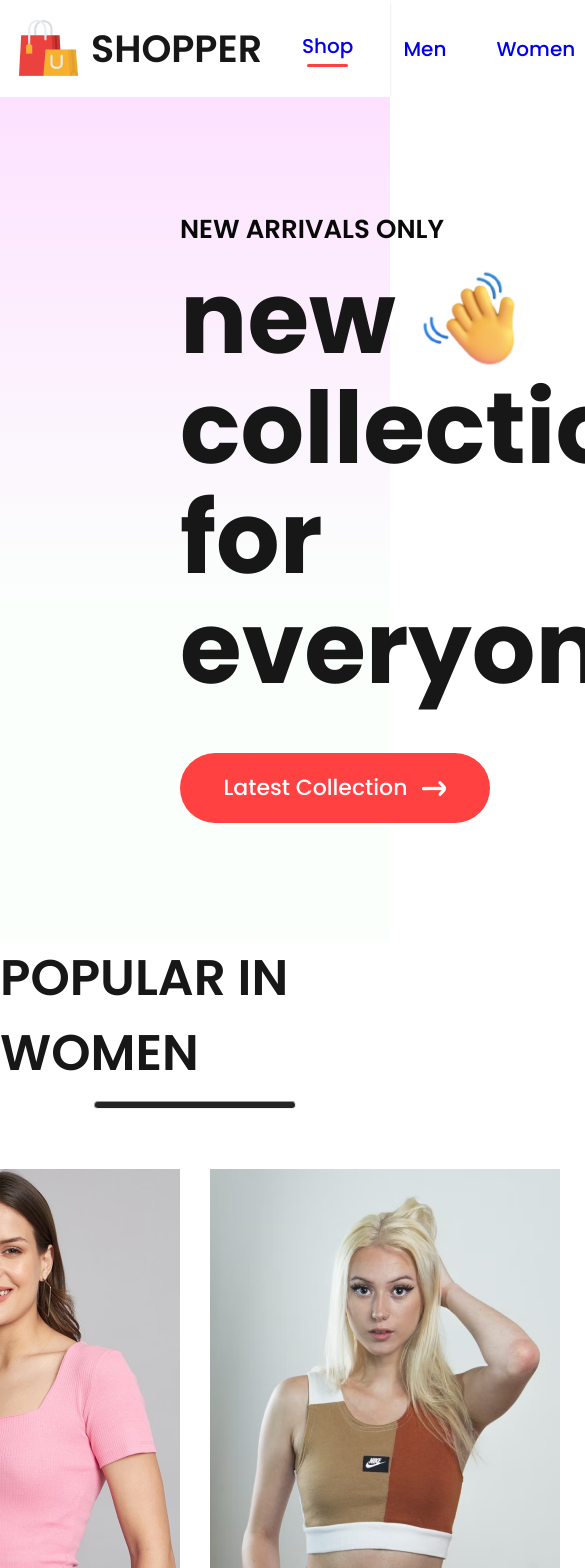
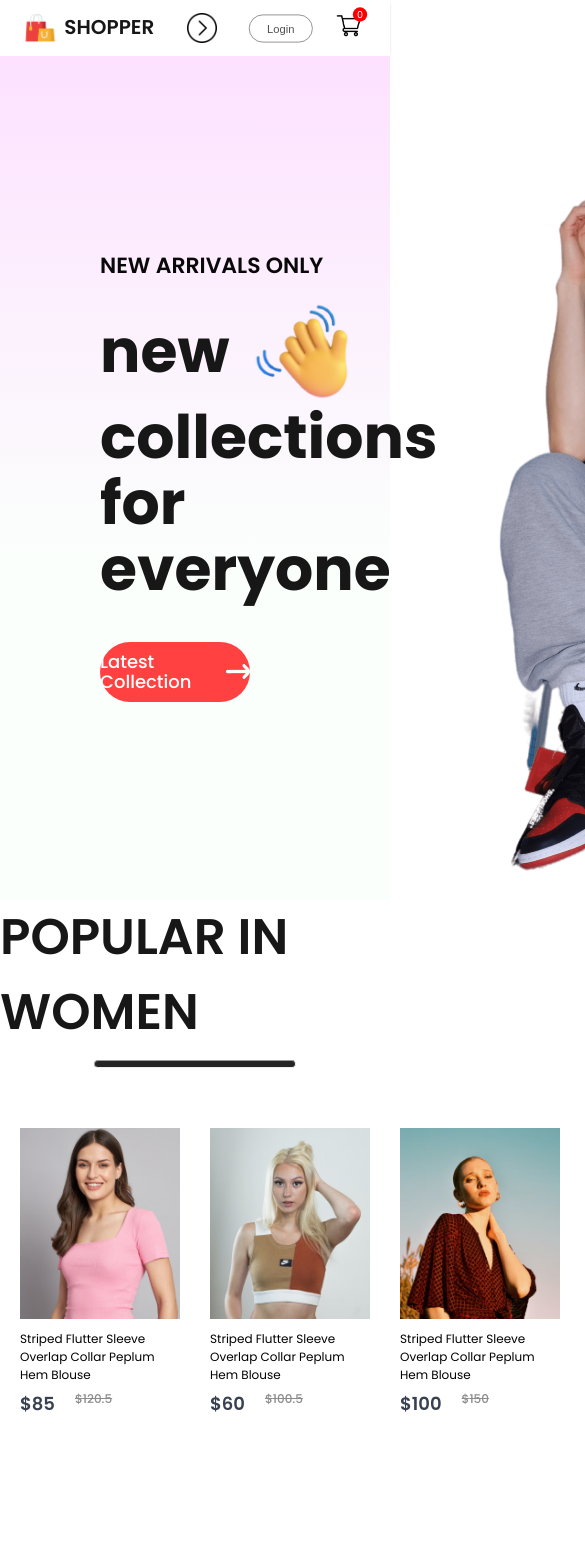
Before and after one commit to 17070610/techvault, a React (Create React App) app: page / in a window 390 px wide. Shown: the top 1568 px of the page, 585 px wide, since content can reach past the window. Built offline with nearby package versions, Linux system fonts and the light colour scheme.

Commit message:
Make navbar responsive

```diff
--- a/src/Components/Hero/Hero.css
+++ b/src/Components/Hero/Hero.css
@@ -57,3 +57,25 @@
     align-items: center;
     justify-content: center;
 }
+
+@media (max-width: 1280px) {
+    .hero-left {
+          padding-left: 100px;
+    }
+    .hero-left h2 {
+        font-size: 22px;
+    }
+    .hero-left p {
+        font-size: 60px;
+    }
+    .hero-hand-icon {
+        width: 80px;
+    }
+    .hero-latest-btn {
+        gap: 10px;
+        width: 150px;
+        height: 60px;
+        margin-top: 20px;
+        font-size: 18px;
+    }
+}
--- a/src/Components/Item/Item.css
+++ b/src/Components/Item/Item.css
@@ -1,5 +1,9 @@
 .item {
-    width: 350px;
+    width: 280px;
+}
+
+.item img {
+    width: 280px;
 }
 
 .item p {
@@ -28,3 +32,51 @@
     transform: scale(1.05);
     transition: 0.6s;
 }
+
+@media (max-width: 1280px) {
+    .item{
+        width: 220px;
+        font-size: 14px;
+    }
+    .item img {
+        width: 220px;
+    }
+    .item-price-old {
+        font-size: 14px;
+    }
+}
+
+@media (max-width: 1024px) {
+    .item {
+        width: 170px;
+        font-size: 13px;
+    }
+    .item img {
+        width: 170px;
+    }
+    .item-price-old {
+        font-size: 13px;
+    }
+}
+
+@media (max-width: 800px) {
+    .item {
+        width: 120px;
+        font-size: 12px;
+    }
+    .item img {
+        width: 120px;
+    }
+    .item-price-old {
+        font-size: 12px;
+    }
+}
+
+@media (max-width: 500px) {
+    .item {
+        width: 160px;
+    }
+    .item img {
+        width: 160px;
+    }
+}
--- a/src/Components/Navbar/Navbar.css
+++ b/src/Components/Navbar/Navbar.css
@@ -3,6 +3,7 @@
     justify-content: space-around;
     padding: 16px;
     box-shadow: 0 1px 3px -2px black;
+    align-items: center;
 }
 
 .nav-logo {
@@ -80,3 +81,100 @@
     background: #FF0000;
     color: #fff;
 }
+
+@media (max-width: 1280px) {
+    .navbar{
+        padding: 12px 50px;
+    }
+    .nav-logo img {
+        width: 40px;
+    }
+    .nav-logo p {
+        font-size: 25px;
+    }
+    .nav-menu {
+        gap: 30px;
+        font-size: 16px;
+    }
+    .nav-login-cart {
+        gap: 30px;
+    }
+    .nav-login-cart button {
+        width: 120px;
+        height: 45px;
+        font-size: 16px;
+    }
+    .nav-cart-count{
+        margin-left: -40px;
+        font-size: 12px;
+    }
+}
+
+@media (max-width: 1024px) {
+    .navbar{
+        padding: 12px 30px;
+    }
+    .nav-menu {
+        gap: 25px;
+        font-size: 14px;
+    }
+    .nav-login-cart button {
+        width: 80px;
+        height: 35px;
+        font-size: 14px;
+    }
+    .nav-login-cart img {
+        width: 30px;
+    }
+    .nav-cart-count {
+        width: 18px;
+        height: 18px;
+    }
+}
+.nav-dropdown{
+    display: none;
+}
+
+@media (max-width: 800px) {
+    .navbar {
+        padding: 10px 0;
+    }
+    .nav-dropdown {
+        display: block;
+        width: 30px;
+        rotate: -90deg;
+        transition: 0.5s;
+    }
+    .nav-menu {
+        display: none;
+        height: 80px;
+        width: 100%;
+        position: absolute;
+        background: #FFFFFF;
+        justify-content: center;
+        top: 50px
+    }
+    .nav-menu-visible {
+        display: flex;
+    }
+    .nav-dropdown.open {
+        transform: rotate(90deg);
+    }
+}
+
+@media (max-width: 500px) {
+    .navbar {
+        padding: 8px 0;
+        gap: 0;
+    }
+    .nav-logo {
+        transform: scale(0.8);
+    }
+    .nav-menu {
+        height: 70px;
+        top: 50px;
+    }
+    .nav-login-cart {
+        transform: scale(0.8);
+    }
+}
--- a/src/Components/Navbar/Navbar.jsx
+++ b/src/Components/Navbar/Navbar.jsx
@@ -1,14 +1,21 @@
-import React, {useContext, useState} from 'react'
+import React, {useContext, useRef, useState} from 'react'
 import './Navbar.css'
 import logo from '../Assets/logo.png'
 import cart_icon from '../Assets/cart_icon.png'
 import {Link} from "react-router-dom";
 import { ShopContext } from '../../Context/ShopContext';
+import nav_dropdown from '../Assets/nav_dropdown.png';
 
 const Navbar = () => {
 
         const [menu, setMenu] = useState("shop");
         const {getTotalCartItems} = useContext(ShopContext);
+        const menuRef = useRef();
+
+        const dropdown_toggle = (e) => {
+            menuRef.current.classList.toggle('nav-menu-visible');
+            e.target.classList.toggle('open');
+        }
 
     return (
         <div className="navbar">
@@ -16,7 +23,8 @@
                 <img src={logo} alt=""/>
                 <p>SHOPPER</p>
             </div>
-            <ul className="nav-menu">
+            <img className='nav-dropdown' onClick={dropdown_toggle} src={nav_dropdown} alt=""/>
+            <ul ref={menuRef} className="nav-menu">
                 <li onClick={()=>setMenu("shop")}><Link style={{textDecoration: 'none'}} to='/'>Shop</Link>{menu ==="shop"?<hr/>:<></>}</li>
                 <li onClick={()=>setMenu("mens")}><Link style={{textDecoration: 'none'}} to='./mens'>Men</Link>{menu ==="mens"?<hr/>:<></>}</li>
                 <li onClick={()=>setMenu("womens")}><Link style={{textDecoration: 'none'}} to='/womens'>Women</Link>{menu ==="womens"?<hr/>:<></>}</li>
```
Also changed, not shown: src/Components/Assets/nav_dropdown.png (added).
